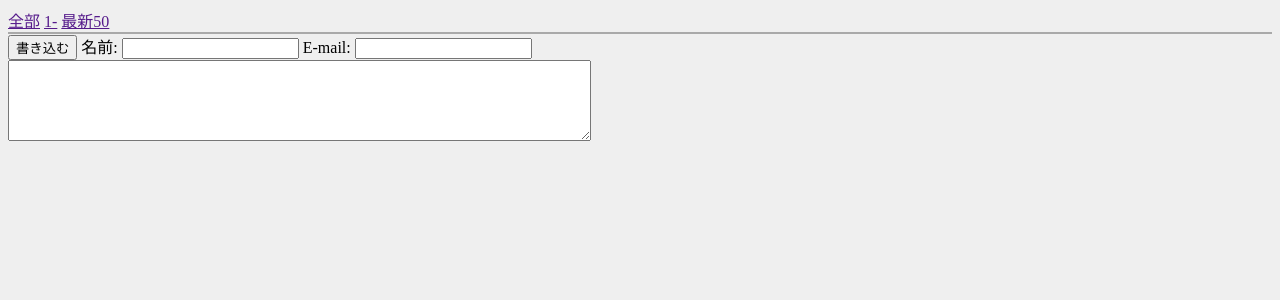
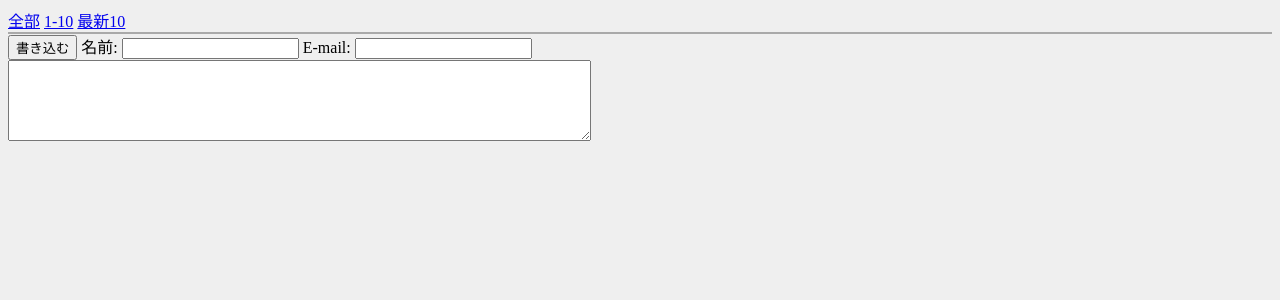
Before and after one commit to JunKuda/2ch_keijiban, a Flask app: page / in a window 1280 px wide. Shown: the top 300 px of the page. Run offline with Flask 2, Linux system fonts and the light colour scheme; data that the repository does not hold is empty.

Commit message:
表示スレッド数をそれらしくして完成

```diff
--- a/app.py
+++ b/app.py
@@ -19,7 +19,7 @@ class Article(db.Model):
 
 @app.route("/", methods=['GET', 'POST'])
 def index():
-    print(request.method)
+    # 書き込み時
     if request.method == 'POST':
         date = datetime.now()
         name = request.form['name']
@@ -27,11 +27,42 @@ def index():
         post = Article(pub_date=date, name=name, msg=msg)
         db.session.add(post)
         db.session.commit()
-        contents = Article.query.all()
+        # 書き込み後はlatestと同じ処理
+        # 2回同じ処理を書くのはダサいな
+        sql = "SELECT * FROM (SELECT * FROM article ORDER BY pub_date DESC LIMIT 10) ORDER BY pub_date;"
+        connection = db.session.connection()
+        contents = connection.execute(sql)
         return render_template('index.html', contents = contents)
 
-    contents = Article.query.all()
-    return render_template('index.html', contents=contents)
+    if request.method == 'GET':
+        # 初期値はlatest
+        page = request.args.get('page', 'latest')
+        # 全取得
+        if  page == 'all':
+            contents = Article.query.all()
+            return render_template('index.html', contents = contents)
+
+        # 頭から10件は簡単
+        if page == 'first':
+            contents = Article.query.limit(10)
+            return render_template('index.html', contents = contents)
+
+        # 最新10件を取得するのに大苦戦
+        if page == 'latest':
+            # これはダメ
+            # contents = Article.query.limit(-10)
+
+            # sql文を直書き
+            # 2回ORDER BY させる
+            sql = "SELECT * FROM (SELECT * FROM article ORDER BY pub_date DESC LIMIT 10) ORDER BY pub_date;"
+            connection = db.session.connection()
+            contents = connection.execute(sql)
+            return render_template('index.html', contents = contents)
+
+    # GETでもPOSTでもないとき
+    else:
+        contents = Article.query.all()
+        return render_template('index.html', contens = contents)
 
 
 if __name__ == '__main__':
--- a/templates/index.html
+++ b/templates/index.html
@@ -9,9 +9,9 @@
 </head>
 <body>
     <div class="top_menu">
-        <a href="">全部</a>
-        <a href="">1-</a>
-        <a href="">最新50</a>
+        <a href="/?page=all">全部</a>
+        <a href="/?page=first">1-10</a>
+        <a href="/?page=latest">最新10</a>
     </div>
 
     <div class="post_contents">
```
